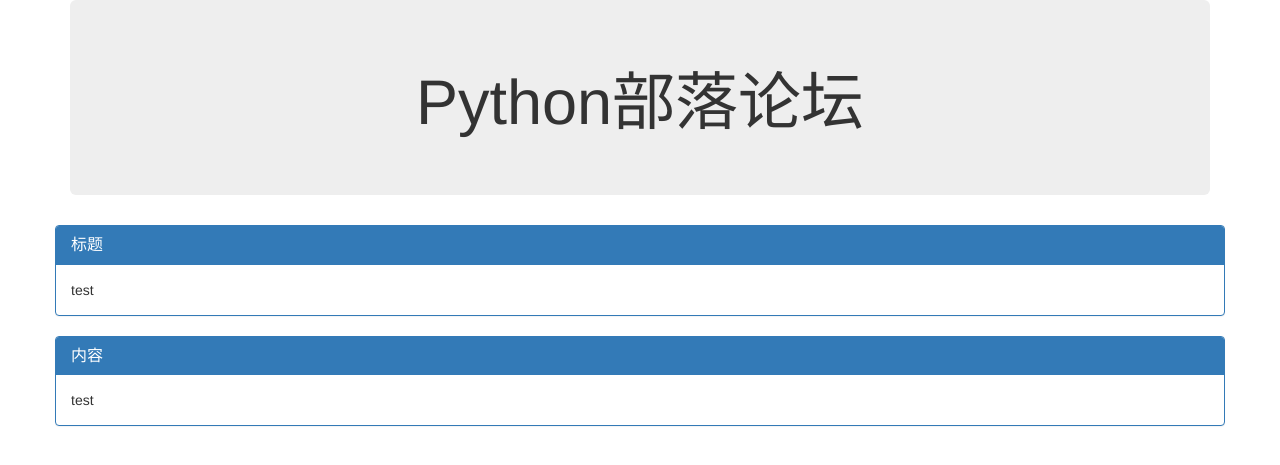
After one commit to zalax303/test_django, a Django app: template myforum/article/templates/article_detail.html in a window 1280 px wide. The commit adds this page. Shown: the top 465 px of the page. Run offline with Django 3.2, Linux system fonts and the light colour scheme; the template is opened without the code that fills it: values that come from a table or form of the project are taken from there, others are empty; data comes from the database, SQL or seed files in the repository; both versions use the stored data as it was after the commit; parts of the project's set-up code (start-up, migrations or seed data) failed here and were passed over; some libraries are stand-ins or nearby versions.

Commit message:
20160503

```diff
--- /dev/null
+++ b/myforum/article/templates/article_detail.html
@@ -0,0 +1,19 @@
+{% extends 'base.html' %}
+{% block detail %}
+<div class="panel panel-primary">
+  <div class="panel-heading">
+    <h3 class="panel-title">标题</h3>
+  </div>
+  <div class="panel-body">
+    {{article.title}}
+  </div>
+</div>
+<div class="panel panel-primary">
+  <div class="panel-heading">
+    <h3 class="panel-title">内容</h3>
+  </div>
+  <div class="panel-body">
+    {{article.content}}
+  </div>
+</div>
+{% endblock %}
--- a/myforum/article/templates/article_list.html
+++ b/myforum/article/templates/article_list.html
@@ -11,17 +11,17 @@
 
     <table class="table table_bordered">
         <tr>
-            <th>状态</th>
             <th>标题</th>
             <th>作者</th>
+            <th>状态</th>
             <th>最后更新时间</th>
         </tr>
         {% for article in articles %}
         <tr>
+            <td><a href="{% url 'article_detail' article.id %}">{{article.title}}</a></td>
+            <td>{{article.owner}}</td>
             <td>{{article.get_status_display}}</td>
             <!-- get_字段名_dispaly主要用于枚举的时候输出枚举值,这里是输出汉字-->
-            <td>{{article.owner}}</td>
-            <td>{{article.title}}</td>
             <td>{{article.update_time|date:"Y-m-d P"}}</td>
         </tr>
         {% endfor %}
--- a/myforum/article/urls.py
+++ b/myforum/article/urls.py
@@ -5,4 +5,5 @@ urlpatterns = [
 	url(r'^lists/(?P<block_id>\d+)', "article.views.article_list", name="article_list"),
 	#把\d匹配的数字都传递给block_id这个变量
 	url(r'^create/(?P<block_id>\d+)', "article.views.create_article", name="create_article"),
+	url(r'^detail/(?P<article_id>\d+)', "article.views.article_detail", name="article_detail"),
 	]
--- a/myforum/templates/base.html
+++ b/myforum/templates/base.html
@@ -18,6 +18,7 @@
         <div class="row">
             {% block content %} {% endblock %}
             {% block input %} {% endblock %}
+            {% block detail %} {% endblock %}
             <!-- 代表一个块标签 名字叫content-->
         </div>
 
```
Also changed, not shown: myforum/article/templates/article_create.html (+7 -0 lines), myforum/article/views.py (+15 -7 lines), myforum/db.sqlite3.
